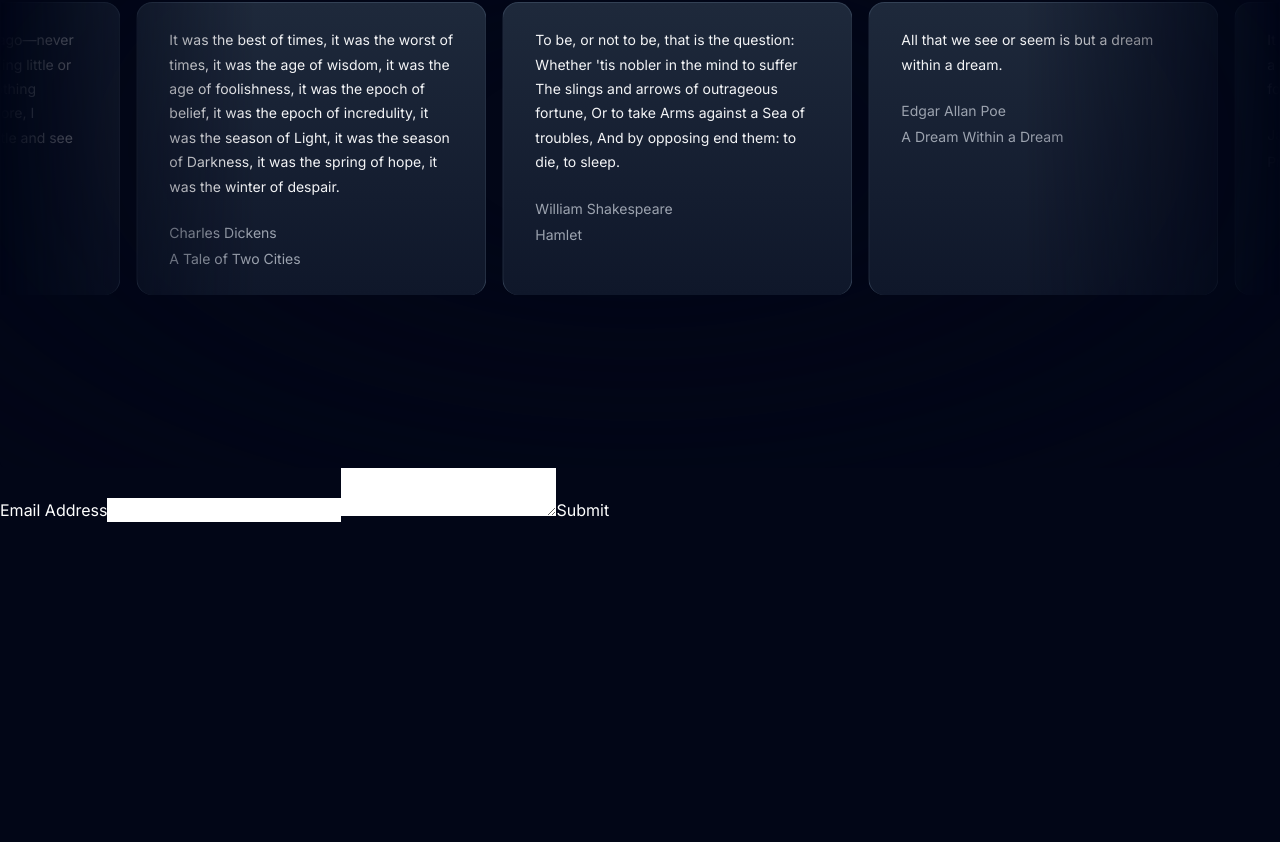
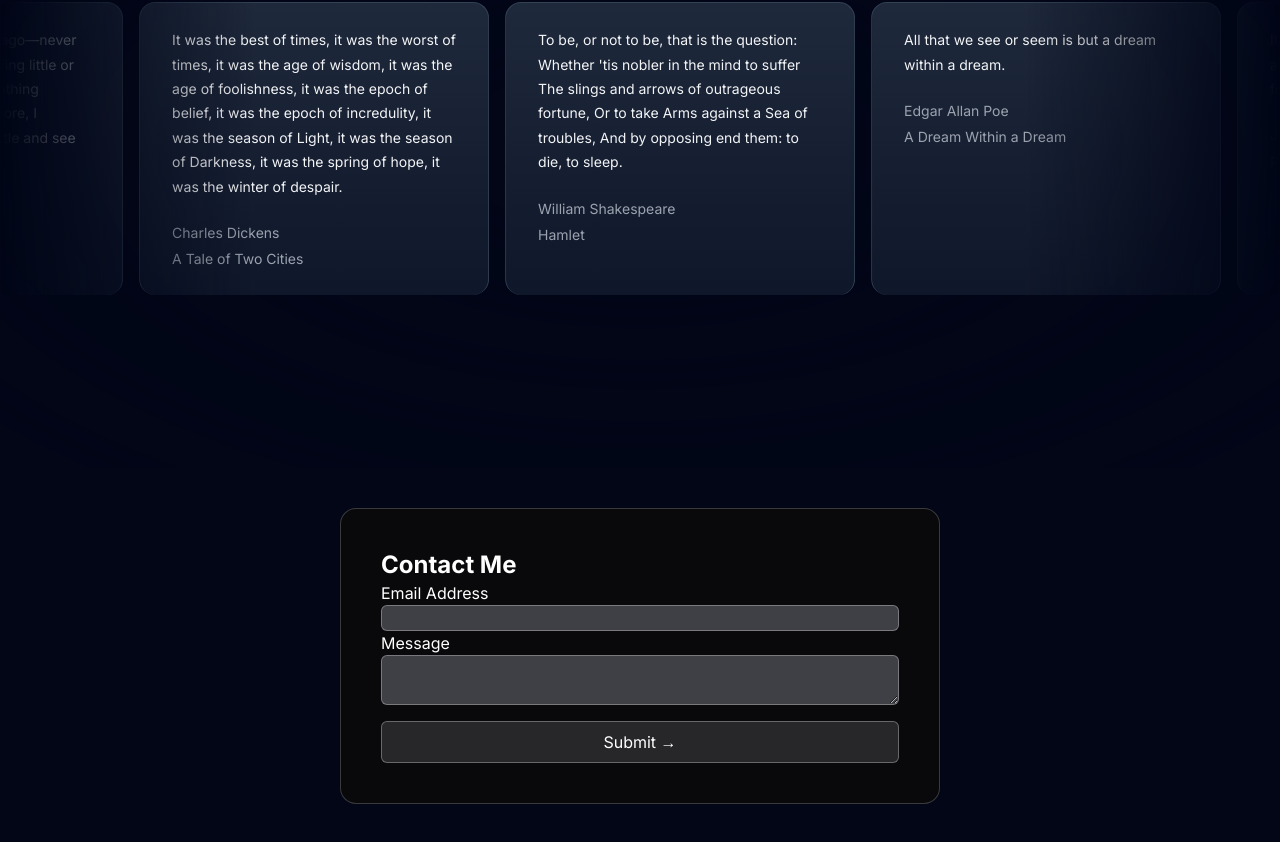
Before and after one commit to adamalcantara/adam_portfolio_2024, a Next.js app: page / in a window 1280 px wide. Shown: the part 2044-2886 px from the top of the page. Before the commit the page ends 2566 px from the top, so only its background shows below. Built offline with nearby package versions, Linux system fonts and the light colour scheme.

Commit message:
Contact form added and styled

```diff
--- a/components/Contact.tsx
+++ b/components/Contact.tsx
@@ -5,8 +5,10 @@ import ContactForm from './ui/ContactForm'
 
 const Contact = () => {
   return (
-    <div>
-        <ContactForm />
+    <div id='contact' className='flex justify-center p-10'>
+        <div className='w-1/2 sm:w-11/12 lg:w-9/12 p-10 bg-zinc-950 rounded-2xl border border-white/[0.2] '>
+          <ContactForm />
+        </div>
     </div>
   )
 }
--- a/components/ui/ContactForm.tsx
+++ b/components/ui/ContactForm.tsx
@@ -7,7 +7,8 @@ function ContactForm() {
       return <p>Thanks for joining!</p>;
   }
   return (
-    <form onSubmit={handleSubmit}>
+    <form onSubmit={handleSubmit} className='flex flex-col'>
+    <h1 className='text-2xl font-bold'>Contact Me</h1>
       <label htmlFor="email">
         Email Address
       </label>
@@ -15,23 +16,28 @@ function ContactForm() {
         id="email"
         type="email"
         name="email"
+        className='rounded-md bg-zinc-700 border border-white/[0.3] focus:outline-1 focus:outline-white/[0.4]'
       />
       <ValidationError
         prefix="Email"
         field="email"
         errors={state.errors}
       />
+      <label htmlFor="message">
+        Message
+      </label>
       <textarea
         id="message"
         name="message"
+        className='rounded-md bg-zinc-700 border border-white/[0.3] focus:outline-1 focus:outline-white/[0.4]'
       />
       <ValidationError
         prefix="Message"
         field="message"
         errors={state.errors}
       />
-      <button type="submit" disabled={state.submitting}>
-        Submit
+      <button type="submit" disabled={state.submitting} className='w-full bg-zinc-800 p-2 mt-4 rounded-md border border-white/[0.3] hover:bg-zinc-600'>
+        Submit &rarr;
       </button>
     </form>
   );
```
